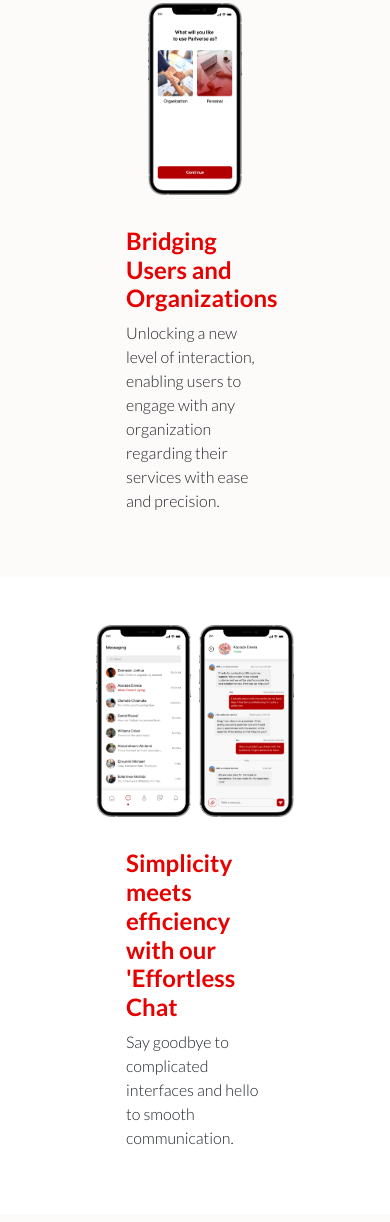
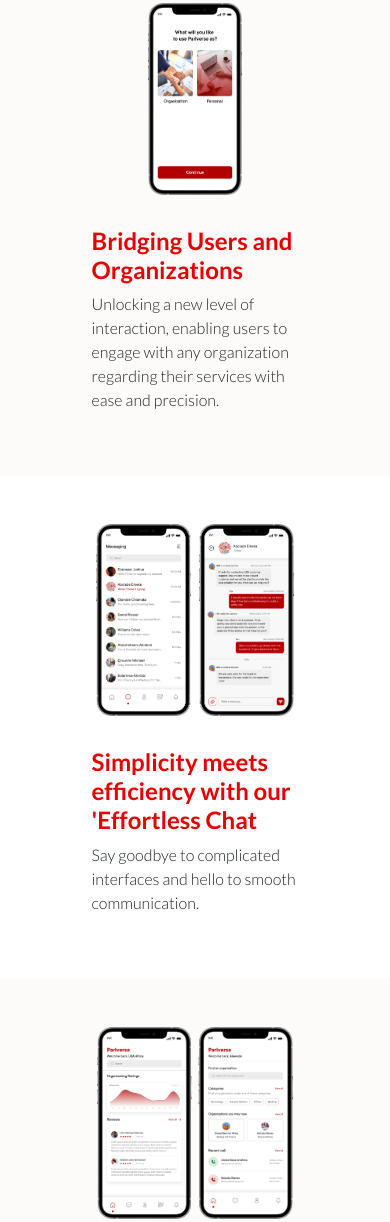
Before and after one commit to david-imlovely/parlverse, a plain HTML site: page index.html in a window 390 px wide. Shown: the part 863-2085 px from the top of the page. Drawn offline with nearby package versions, Linux system fonts and the light colour scheme.

Commit message:
Update styles.css

```diff
--- a/styles.css
+++ b/styles.css
@@ -108,7 +108,7 @@ body {
   .text {
     padding-top: 2rem;
     text-align: start;
-    max-width: 60%;
+    max-width: 90%;
   }
 }
 
```
